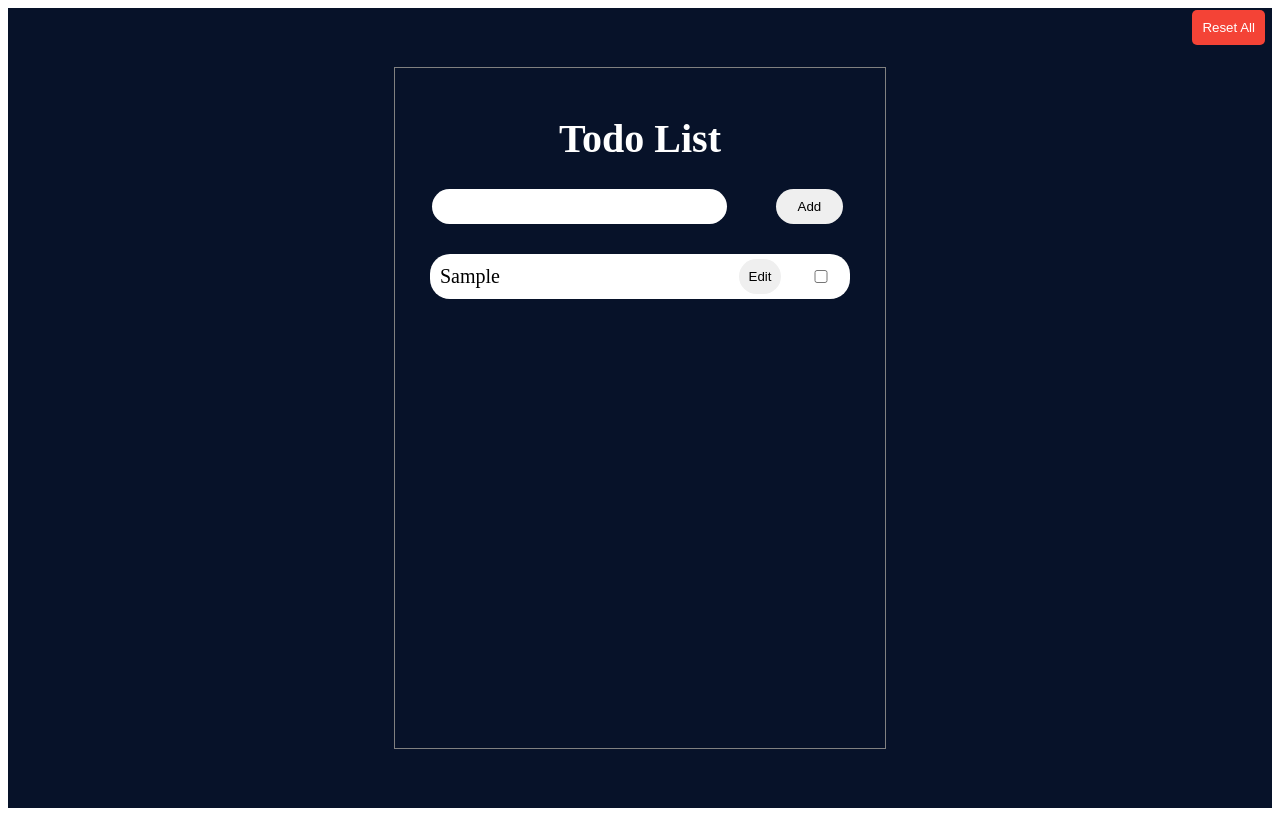
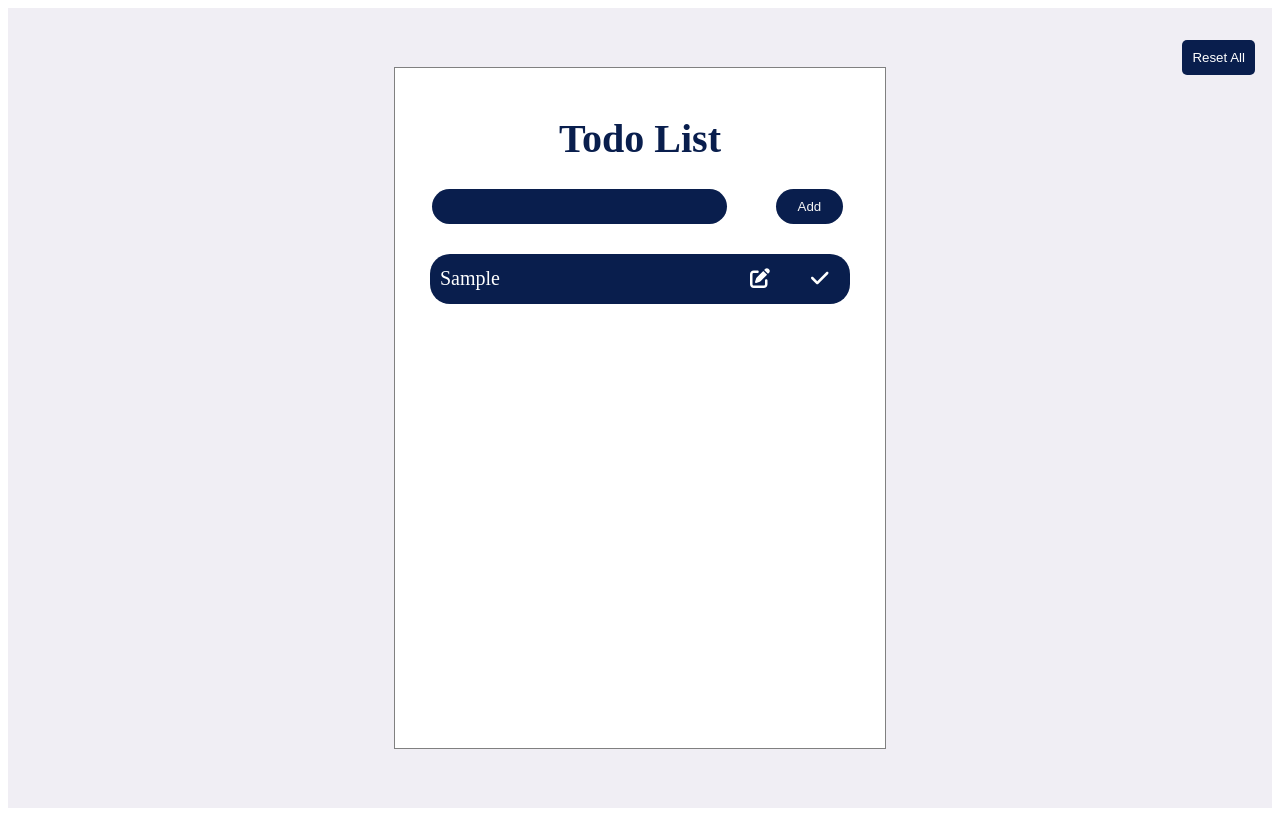
Before and after one commit to thirumeniram/Todo, a React (Create React App) app: page / in a window 1280 px wide. Both pictures are taken after typing "Sample" into the empty fields and a click on the button "Add". Built offline with nearby package versions, Linux system fonts and the light colour scheme.

Commit message:
Third commit

```diff
--- a/package.json
+++ b/package.json
@@ -3,6 +3,11 @@
   "version": "0.1.0",
   "private": true,
   "dependencies": {
+    "@fortawesome/fontawesome-svg-core": "^6.5.1",
+    "@fortawesome/free-brands-svg-icons": "^6.5.1",
+    "@fortawesome/free-regular-svg-icons": "^6.5.1",
+    "@fortawesome/free-solid-svg-icons": "^6.5.1",
+    "@fortawesome/react-fontawesome": "^0.2.0",
     "@testing-library/jest-dom": "^5.17.0",
     "@testing-library/react": "^13.4.0",
     "@testing-library/user-event": "^13.5.0",
--- a/src/App.css
+++ b/src/App.css
@@ -3,7 +3,7 @@
   display: flex;
   justify-content: center;
   align-items: center;
-  background-color: #071229;
+  background-color: rgb(240, 238, 244);
 }
 
 .container {
@@ -14,7 +14,8 @@
   flex-direction: column;
   align-items: center;
   font-size: 20px;
-  color: white;
+  background-color: white;
+  color: #091e4d;
 }
 
 .todoForm {
@@ -48,10 +49,10 @@ button {
 }
 .resetButton {
   position: absolute;
-  top: 10px; /* Adjust as needed */
-  right: 10px; /* Adjust as needed */
+  top: 40px; /* Adjust as needed */
+  right: 20px; /* Adjust as needed */
   padding: 10px;
-  background-color: #f44336; /* Red color for reset */
+  background-color: #091e4d;
   color: white;
   border: none;
   border-radius: 5px;
@@ -73,6 +74,11 @@ button {
   align-items: center;
   width: 350px; /* You can adjust the width as needed */
 }
+
+.singleTodo button{
+  background-color: white;
+}
+
 
 .todoText {
 
@@ -110,6 +116,8 @@ input[type="text"] {
   margin-right: 10px; /* Add space between the input and the button */
   border-radius: 20px;
   border: none;
+  background-color:  #091e4d;
+  color:white;
 }
 
 /* Style the 'Go' button to match the size of edit button in todo items */
@@ -119,35 +127,37 @@ input[type="text"] {
   border-radius: 20px;
   margin: 0 5px;
   width: calc(15% - 10px); /* Adjust width to match the edit button */
+  background-color: #091e4d;
+  color:whitesmoke;
 }
 
 /* ... other styles ... */
 
 .singleTodo {
-  color:black;
+  color:white;
   border-radius: 20px; /* Match the border-radius of your input */
-  background-color: white;
+  background-color:  #091e4d;
   padding: 10px;
   display: flex;
   justify-content: space-between;
   align-items: center;
   width: 400px; /* Match the width with .todoForm */
   margin: 10px 0;
-  height:25px;
+  height:30px;
 }
 
 .todoText {
-  /* Adjust text alignment and overflow handling */
+
   overflow: hidden;
   white-space: nowrap;
   text-overflow: ellipsis;
-  margin-right: 10px; /* Add some space between the text and the button */
+  margin-right: 10px;
 }
 
 .editButton, .checkboxContainer {
   flex: 0 0 15%;
   text-align: center;
-  padding: 5px 0; /* Add padding for vertical alignment */
+  padding: 5px 0;
 }
 
 
@@ -156,7 +166,7 @@ input[type="text"] {
 
 }
 .singleTodo.completed {
-  background-color: #089f0b;
+  background-color: #49a129;
 
   color: white;
 }
--- a/src/Components/TodoList.js
+++ b/src/Components/TodoList.js
@@ -1,41 +1,7 @@
 
-// import React from "react";
-
-// const TodoList = ({ activeTodos, completedTodos, handleComplete, handleEdit }) => {
-//   return (
-//     <>
-//       <ul className="allTodos">
-//         {activeTodos.map((todo) => (
-//           <li className="singleTodo" key={todo.id}>
-//             <span className="todoText">{todo.todo}</span>
-//             <div className="editButton">
-//               <button onClick={() => handleEdit(todo.id)}>Edit</button>
-//             </div>
-//             <div className="checkboxContainer">
-//               <input
-//                 type="checkbox"
-//                 onChange={() => handleComplete(todo.id)}
-//               />
-//             </div>
-//           </li>
-//         ))}
-//       </ul>
-//       <ul className="allTodos">
-//         {completedTodos.map((todo) => (
-//           <li className="singleTodo" key={todo.id}>
-//             <span className="todoText">{todo.todo}</span>
-//             {/* Checkbox removed for completed todos */}
-
-//           </li>
-//         ))}
-//       </ul>
-//     </>
-//   );
-// };
-
-// export default TodoList;
-
-// ... imports ...
+ import React from "react";
+ import { FontAwesomeIcon } from '@fortawesome/react-fontawesome'
+ import { faCheck,faPenToSquare} from '@fortawesome/free-solid-svg-icons'
 
 const TodoList = ({ activeTodos, completedTodos, handleComplete, handleEdit }) => {
     return (
@@ -46,14 +12,15 @@ const TodoList = ({ activeTodos, completedTodos, handleComplete, handleEdit }) =
             <li className="singleTodo" key={todo.id}>
               <span className="todoText">{todo.todo}</span>
               <div className="editButton">
-                <button onClick={() => handleEdit(todo.id)}>Edit</button>
+                <FontAwesomeIcon icon={faPenToSquare} onClick={() => handleEdit(todo.id)}/>
+                {/* <button onClick={() => handleEdit(todo.id)}>Edit</button> */}
               </div>
-              <div className="checkboxContainer">
-                <input
-                  type="checkbox"
-                  onChange={() => handleComplete(todo.id)}
-                />
+              <div className="editButton">
+
+              <FontAwesomeIcon icon={faCheck} onClick={() => handleComplete(todo.id)}/>
+                {/* <button onClick={() => handleComplete(todo.id)}>Completed</button> */}
               </div>
+
             </li>
           ))}
         </ul>
@@ -62,8 +29,6 @@ const TodoList = ({ activeTodos, completedTodos, handleComplete, handleEdit }) =
           {completedTodos.map((todo) => (
             <li className="singleTodo completed" key={todo.id}>
               <span className="todoText">{todo.todo}</span>
-
-              {/* Checkbox removed for completed todos */}
             </li>
           ))}
         </ul>
```
Also changed, not shown: 1 other file (tests, documents, lock files or other folders).
